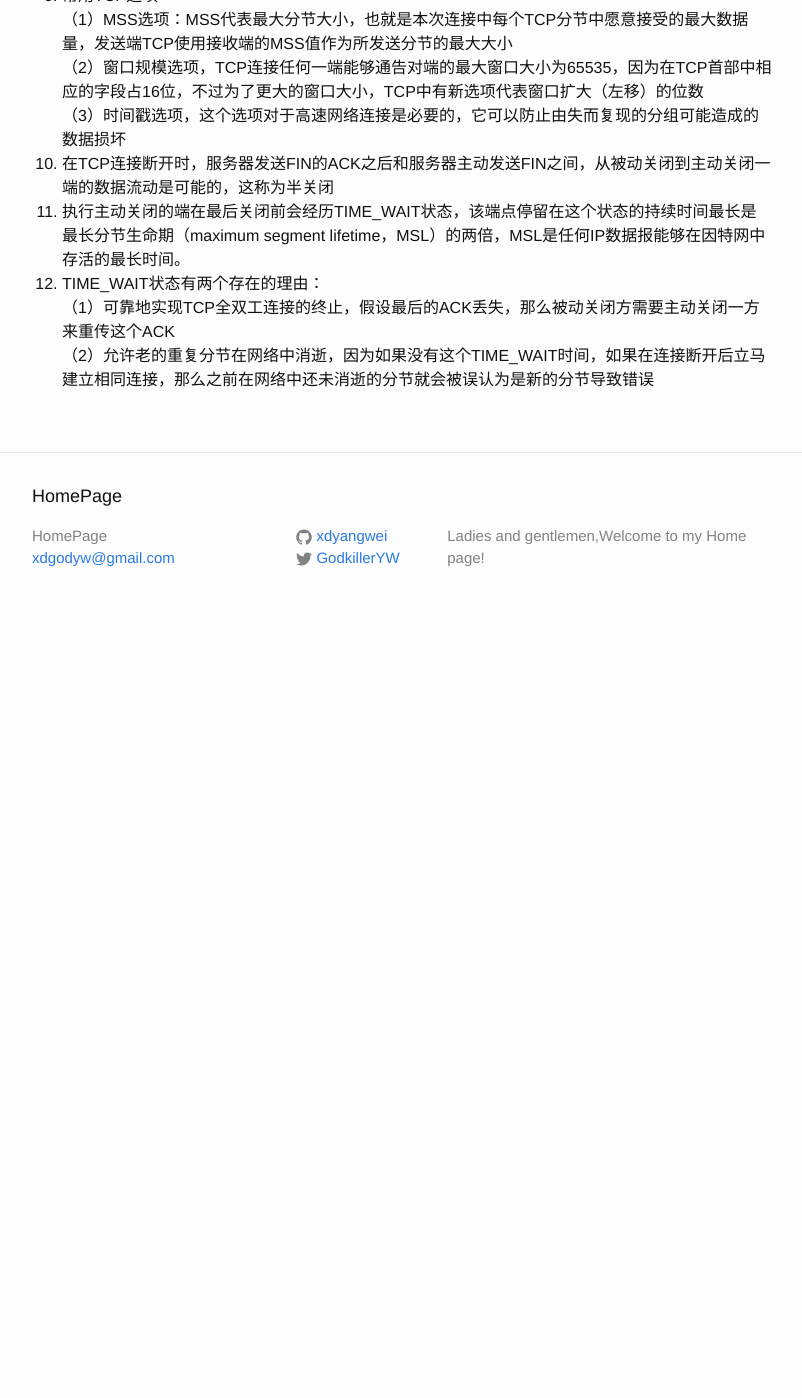
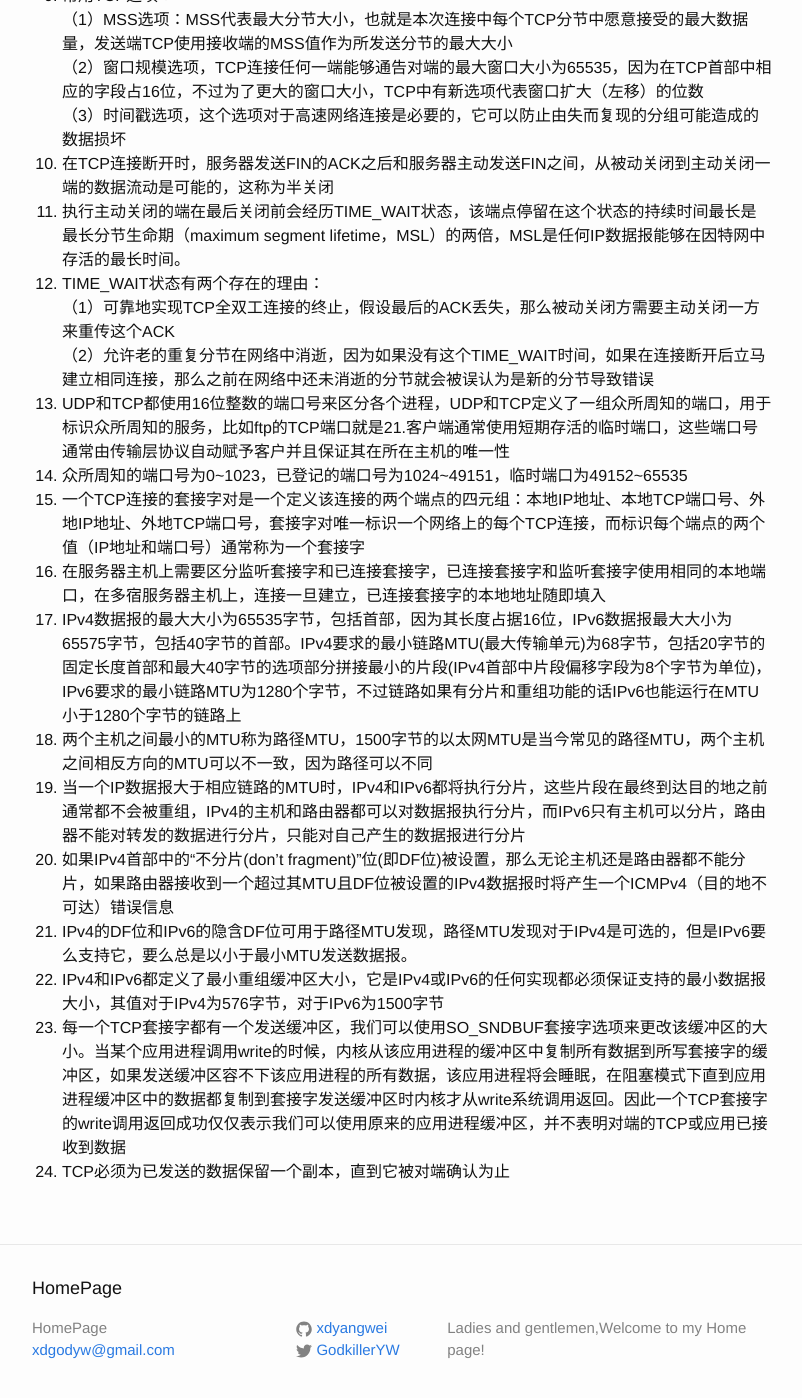
Before and after one commit to xdyangwei/xdyangwei.github.io, a Jekyll site: the page built from _posts/2018-8-20-Unix网络编程.md, in a window 1280 px wide and 1400 px high, scrolled down 632 px. Shown: the whole window, without its empty margins (238-1040 px from the left). Built offline with Jekyll 4.4.1, drawn with Linux system fonts in a browser that asks for light colours; our own code applies the rules of GitHub Pages for plain Markdown files; before the commit the page ends 1262 px from its top, so only the background shows below that.

Commit message:
add the tips of TCP connect

```diff
--- a/_posts/2018-8-20-Unix网络编程.md
+++ b/_posts/2018-8-20-Unix网络编程.md
@@ -16,3 +16,15 @@
 12. TIME_WAIT状态有两个存在的理由：
 （1）可靠地实现TCP全双工连接的终止，假设最后的ACK丢失，那么被动关闭方需要主动关闭一方来重传这个ACK
 （2）允许老的重复分节在网络中消逝，因为如果没有这个TIME_WAIT时间，如果在连接断开后立马建立相同连接，那么之前在网络中还未消逝的分节就会被误认为是新的分节导致错误
+13. UDP和TCP都使用16位整数的端口号来区分各个进程，UDP和TCP定义了一组众所周知的端口，用于标识众所周知的服务，比如ftp的TCP端口就是21.客户端通常使用短期存活的临时端口，这些端口号通常由传输层协议自动赋予客户并且保证其在所在主机的唯一性
+14. 众所周知的端口号为0~1023，已登记的端口号为1024~49151，临时端口为49152~65535
+15. 一个TCP连接的套接字对是一个定义该连接的两个端点的四元组：本地IP地址、本地TCP端口号、外地IP地址、外地TCP端口号，套接字对唯一标识一个网络上的每个TCP连接，而标识每个端点的两个值（IP地址和端口号）通常称为一个套接字
+16. 在服务器主机上需要区分监听套接字和已连接套接字，已连接套接字和监听套接字使用相同的本地端口，在多宿服务器主机上，连接一旦建立，已连接套接字的本地地址随即填入
+17. IPv4数据报的最大大小为65535字节，包括首部，因为其长度占据16位，IPv6数据报最大大小为65575字节，包括40字节的首部。IPv4要求的最小链路MTU(最大传输单元)为68字节，包括20字节的固定长度首部和最大40字节的选项部分拼接最小的片段(IPv4首部中片段偏移字段为8个字节为单位)，IPv6要求的最小链路MTU为1280个字节，不过链路如果有分片和重组功能的话IPv6也能运行在MTU小于1280个字节的链路上
+18. 两个主机之间最小的MTU称为路径MTU，1500字节的以太网MTU是当今常见的路径MTU，两个主机之间相反方向的MTU可以不一致，因为路径可以不同
+19. 当一个IP数据报大于相应链路的MTU时，IPv4和IPv6都将执行分片，这些片段在最终到达目的地之前通常都不会被重组，IPv4的主机和路由器都可以对数据报执行分片，而IPv6只有主机可以分片，路由器不能对转发的数据进行分片，只能对自己产生的数据报进行分片
+20. 如果IPv4首部中的“不分片(don't fragment)”位(即DF位)被设置，那么无论主机还是路由器都不能分片，如果路由器接收到一个超过其MTU且DF位被设置的IPv4数据报时将产生一个ICMPv4（目的地不可达）错误信息
+21. IPv4的DF位和IPv6的隐含DF位可用于路径MTU发现，路径MTU发现对于IPv4是可选的，但是IPv6要么支持它，要么总是以小于最小MTU发送数据报。
+22. IPv4和IPv6都定义了最小重组缓冲区大小，它是IPv4或IPv6的任何实现都必须保证支持的最小数据报大小，其值对于IPv4为576字节，对于IPv6为1500字节
+23. 每一个TCP套接字都有一个发送缓冲区，我们可以使用SO_SNDBUF套接字选项来更改该缓冲区的大小。当某个应用进程调用write的时候，内核从该应用进程的缓冲区中复制所有数据到所写套接字的缓冲区，如果发送缓冲区容不下该应用进程的所有数据，该应用进程将会睡眠，在阻塞模式下直到应用进程缓冲区中的数据都复制到套接字发送缓冲区时内核才从write系统调用返回。因此一个TCP套接字的write调用返回成功仅仅表示我们可以使用原来的应用进程缓冲区，并不表明对端的TCP或应用已接收到数据
+24. TCP必须为已发送的数据保留一个副本，直到它被对端确认为止
```
